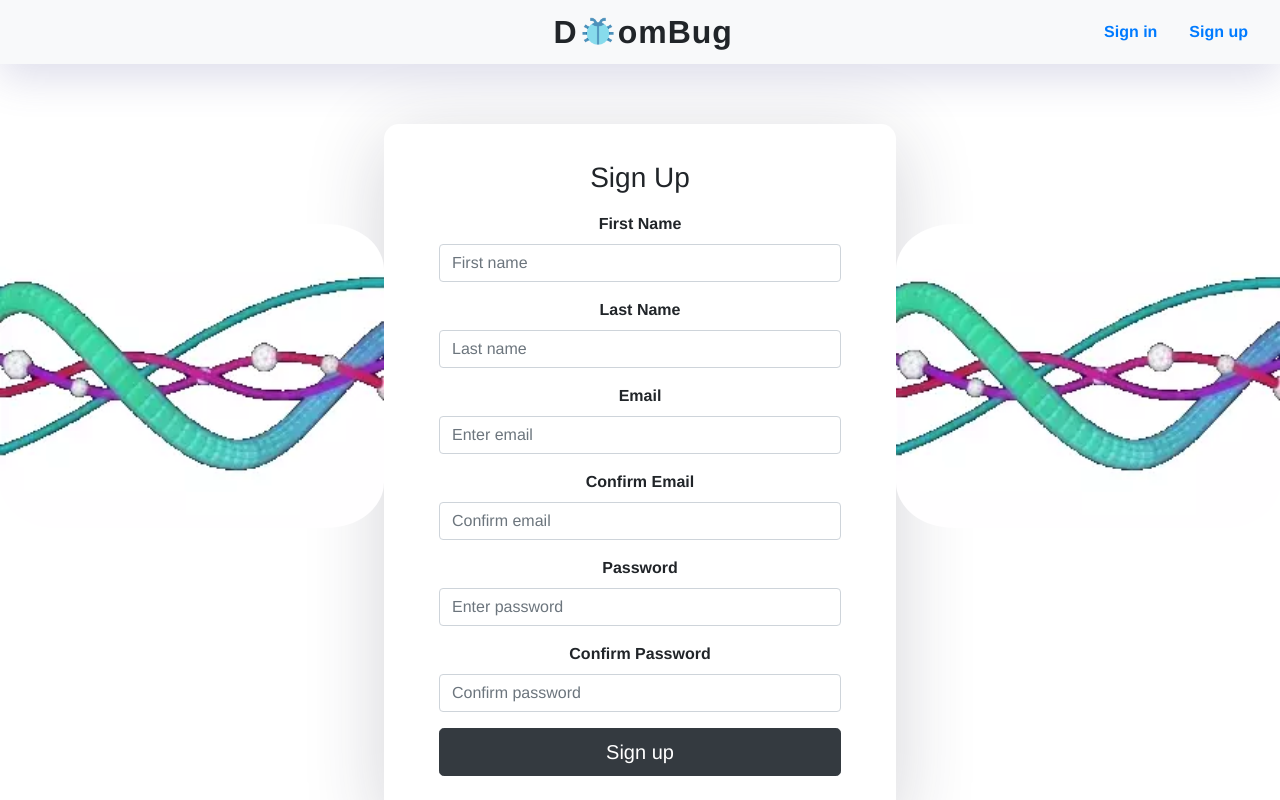
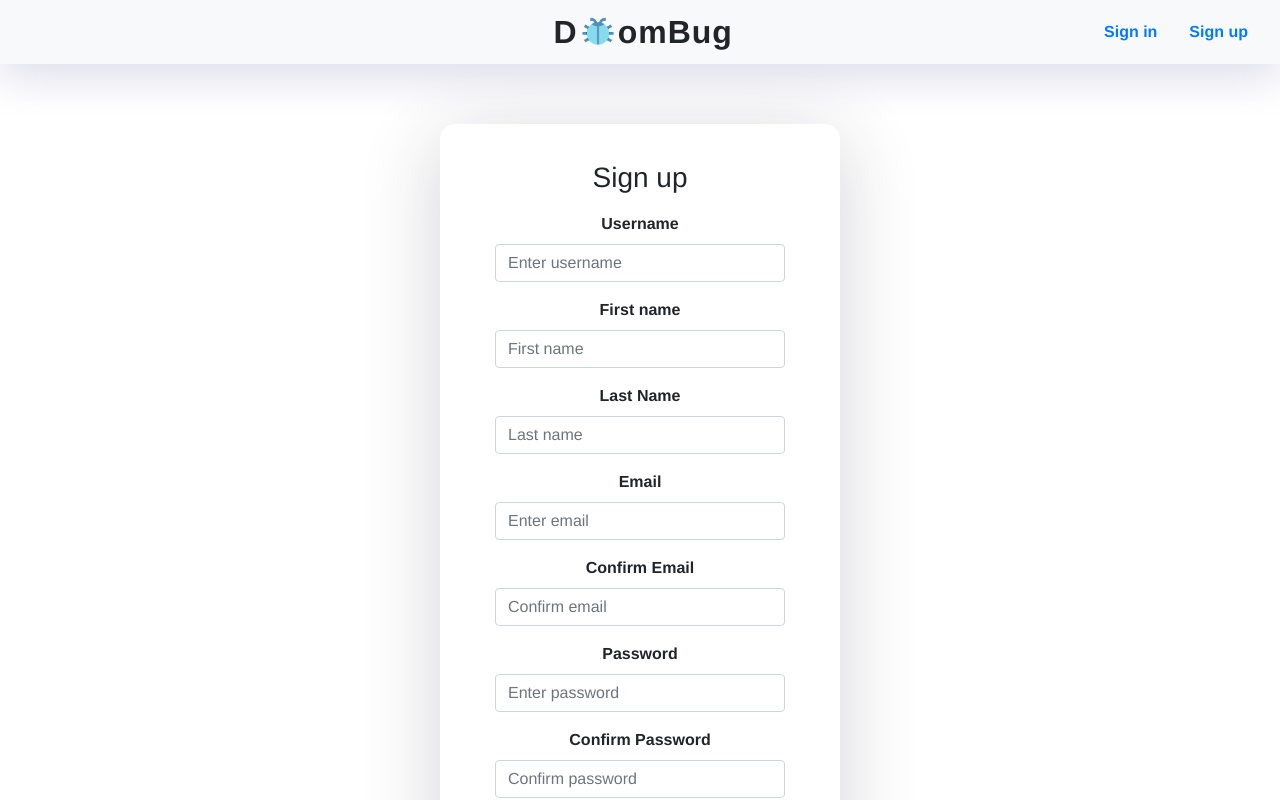
Before and after one commit to thecomputerguyjeff/doombug, a React (Create React App) app in the folder client/: page /sign-up in a window 1280 px wide. Shown: the top 800 px of the page. Built offline with nearby package versions, Linux system fonts and the light colour scheme.

Commit message:
[#177237214] actuated sign up button, changed the email login feild to username, temporarily. Added component to redirect to login after signing up.

```diff
--- a/client/src/App.css
+++ b/client/src/App.css
@@ -37,21 +37,6 @@
   }
 }
 
-#gif{
-  float: left;
-  height: 38%;
-  width: 30%;
-  margin-top: 100px;
-  border-radius: 15%;
-}
-#gif2{
-  right:0;
-  width: 30%;
-  height: 38%;
-  margin-top: 100px;
-  border-radius: 15%;
-  float: right;
-}
 body{
   display: flex;
   font-weight: bold;
@@ -61,11 +46,8 @@ body{
 }
 body, html, .App, #root, .outer {
   width: 100%;
-  height: 100%;
+
   font-weight: bold;
-}
-.outer {
-  float: left;
 }
 .navbar-light {
   background-color: #ffffff;
@@ -73,13 +55,13 @@ body, html, .App, #root, .outer {
   margin-bottom: 60px;
 }
 .routes {
-  width: 40%;
-  margin: auto;
+  width: 400px;
   background-color: #ffffff;
   box-shadow: 0px 14px 80px rgba(34, 35, 58, 0.2);
   padding: 40px 55px 45px 55px;
   border-radius: 15px;
   transition: all .3s;
+  margin: auto auto 30px;
 }
 .outer .form-control:focus {
   border-color: #167bff;
--- a/client/src/App.js
+++ b/client/src/App.js
@@ -6,15 +6,15 @@ import {Routes} from "./Routes";
 
 const App = () => {
     const [user, setUser] = useState('');
+    const [isSignedUp, setSignedUp] = useState(false);
 
     return (
         <div className="App">
-            <Head isLoggedIn={user !== ''} username={user.firstName} email={user.email}/>
+            <Head isLoggedIn={user !== ''} firstName={user.firstName} email={user.email} username={user.username}/>
             <div className="outer">
-                <img src="fixed3.webp" id="gif"/>
-                <img src="fixed3.webp" id="gif2"/>
+
                 <div className="routes">
-                    <Routes setUser={setUser}/>
+                    <Routes setUser={setUser} setSignedUp={setSignedUp} isSignedUp={isSignedUp}/>
                 </div>
             </div>
         </div>
--- a/client/src/Routes.js
+++ b/client/src/Routes.js
@@ -7,7 +7,7 @@ export const Routes = (props) => {
         <Switch>
             <Route exact path='/' component={() => <Login setUser={props.setUser}/>} />
             <Route path="/sign-in" component={() => <Login setUser={props.setUser}/>} />
-            <Route path="/sign-up" component={SignUp} />
+            <Route path="/sign-up" component={() => <SignUp setUser={props.setUser} setSignedUp={props.setSignedUp} isSignedUp={props.isSignedUp}/>} />
         </Switch>
     )
 
--- a/client/src/components/Head.css
+++ b/client/src/components/Head.css
@@ -2,7 +2,7 @@
     text-align: center;
 }
 .LogoWhenLoggedIn{
-    font-size: 2.5vw;
+    font-size: x-large;
     letter-spacing: 1px;
 }
 .LogoWhenLoggedOut-FirstPart{
--- a/client/src/components/LoginPage.js
+++ b/client/src/components/LoginPage.js
@@ -7,38 +7,32 @@ export default class Login extends Component {
     constructor(props) {
         super(props);
         this.state = {
-            email: "",
+            username: "",
             password: "",
             renderAlert: false,
             reloginPrompt: false,
         };
     }
 
-    handleEmailFieldChange = (e) => {
+    handleFieldChange = (e, key) => {
         this.setState({
-            email: e.target.value,
-            renderAlert: false
+            [key]: e.target.value,
+
         });
     }
 
-    handlePasswordFieldChange = (e) => {
-        this.setState({
-            password: e.target.value,
-            renderAlert: false
-        });
-    }
 
     handleLogin = (e) => {
         e.preventDefault(); // Prevents the form from submitting when Submit button is clicked
-        const email = this.state.email.trim();
+        const username = this.state.username.trim();
         const password = this.state.password.trim();
 
-        if (email.localeCompare("") === 0 || password.localeCompare("") === 0) {
+        if (username.localeCompare("") === 0 || password.localeCompare("") === 0) {
             this.setState({renderAlert: true});
 
         } else {
             post("api/v1/login", {
-                    username: this.state.email,
+                    username: this.state.username,
                     password: this.state.password
                 }
             ).then(res => res.json())
@@ -69,15 +63,15 @@ export default class Login extends Component {
                 {/*The role of form-group is to track the value and validation state of form control*/}
                 <div className="form-group">
 
-                    <label>Email</label>
-                    <input type="email" onChange={this.handleEmailFieldChange} className="form-control" id="email"
-                           placeholder="Enter email"/>
+                    <label>Username</label>
+                    <input type="text" onChange={(e)=>this.handleFieldChange(e, 'username')} className="form-control" id="username"
+                           placeholder="Enter username"/>
 
                 </div>
                 {/*form-control Provides context such as filled/focused/error/required for form inputs*/}
                 <div className="form-group">
                     <label>Password</label>
-                    <input type="password" onChange={this.handlePasswordFieldChange} className="form-control"
+                    <input type="password" onChange={(e)=>this.handleFieldChange(e, 'password')} className="form-control"
                            id="password" placeholder="Enter password"/>
                 </div>
 
--- /dev/null
+++ b/client/src/components/ReroutToLogin.js
@@ -0,0 +1,8 @@
+import {Redirect} from "react-router-dom";
+import React from "react";
+
+export const ReroutToLogin = (props) =>{
+    return(
+        <Redirect to="/sign-in" setUser={props.setUser}/>
+    )
+}
--- a/client/src/components/SignUp.js
+++ b/client/src/components/SignUp.js
@@ -1,39 +1,118 @@
-import React, { Component } from "react";
+import React, {Component} from "react";
+import {Alert} from 'reactstrap';
+import {post} from "../helper/Fetch";
+import {ReroutToLogin} from "./ReroutToLogin";
+
 export default class SignUp extends Component {
+
+    constructor(props) {
+        super(props);
+        this.state = {
+            email: "",
+            password: "",
+            firstName: "",
+            lastName: "",
+username: "",
+            reloginPrompt: false,
+            redirect: false,
+        };
+    }
+
+    handleFieldChange = (e, key) => {
+        this.setState({
+            [key]: e.target.value,
+
+        });
+    }
+
+    handleLogin = (e) => {
+        e.preventDefault(); // Prevents the form from submitting when Submit button is clicked
+
+
+
+
+
+            post("api/v1/signUp", {
+                    email: this.state.email,
+                    password: this.state.password,
+                firstName: this.state.firstName,
+                lastName: this.state.lastName,
+                username: this.state.username,
+                }
+            ).then()
+                .then((response) => {
+                    this.setState({
+                        user: response
+                    });
+                    //this.props.setUser(response)
+                    this.setState({redirect: true});
+                })
+                .catch(err => {
+                    this.setState({reloginPrompt: true});
+                });
+        }
+
+
     render() {
         return (
             <form>
+                {this.state.redirect && <ReroutToLogin setUser={this.state.setUser}/>}
+                {this.state.renderAlert && <Alert color="danger">
+                    Error! Both the email and password fields must be filled in order to login. Please try again.
+                </Alert>
+                }
 
-                <h3>Sign Up</h3>
+                {this.state.reloginPrompt &&
+                <Alert color="danger">Error-incorrect login credentials. Please log in again.</Alert>}
 
+                <h3>Sign up</h3>
                 <div className="form-group">
-                    <label>First Name</label>
-                    <input type="fname" className="form-control" id = "fname" placeholder="First name" />
+
+                    <label>Username</label>
+                    <input  type="text" onChange={(e)=>this.handleFieldChange(e, 'username')} className="form-control" id="username"
+                            placeholder="Enter username"/>
+
+                </div>
+                <div className="form-group">
+
+                    <label>First name</label>
+                    <input  type="text" onChange={(e)=>this.handleFieldChange(e, 'firstName')} className="form-control" id="firstName"
+                            placeholder="First name"/>
+
                 </div>
                 <div className="form-group">
                     <label>Last Name</label>
-                    <input type="lname" className="form-control" id = "lname" placeholder="Last name" />
+                    <input type="text" onChange={(e)=>this.handleFieldChange(e, 'lastName')} className="form-control" id = "lastName" placeholder="Last name" />
                 </div>
 
                 <div className="form-group">
+
                     <label>Email</label>
-                    <input type="email" className="form-control" id = "email" placeholder="Enter email" />
+                    <input type="email" onChange={(e)=>this.handleFieldChange(e, 'email')} className="form-control" id="email"
+                           placeholder="Enter email"/>
+
                 </div>
                 <div className="form-group">
                     <label>Confirm Email</label>
-                    <input type="email" className="form-control" id = "email" placeholder="Confirm email" />
+                    <input type="email" className="form-control"  placeholder="Confirm email" />
                 </div>
-
                 <div className="form-group">
                     <label>Password</label>
-                    <input type="password" className="form-control" id = "password" placeholder="Enter password" />
+                    <input type="password" onChange={(e)=>this.handleFieldChange(e, 'password')} className="form-control"
+                           id="password" placeholder="Enter password"/>
                 </div>
                 <div className="form-group">
                     <label>Confirm Password</label>
-                    <input type="password" className="form-control" id = "password" placeholder="Confirm password" />
+                    <input type="password" className="form-control"  placeholder="Confirm password" />
                 </div>
 
-                <button type="submit" className="btn btn-dark btn-lg btn-block">Sign up</button>
+
+
+                <button type="submit" onClick={this.handleLogin} className="btn btn-dark btn-lg btn-block">Sign up
+                </button>
+                <p className="forgot-password text-right">
+                    Forgot <a href="#">password?</a>
+                </p>
 
             </form>
         );
```
Also changed, not shown: client/src/components/Head.js (+6 -6 lines), client/public/fixed3.webp (deleted), 1 other file (tests, documents, lock files or other folders).
